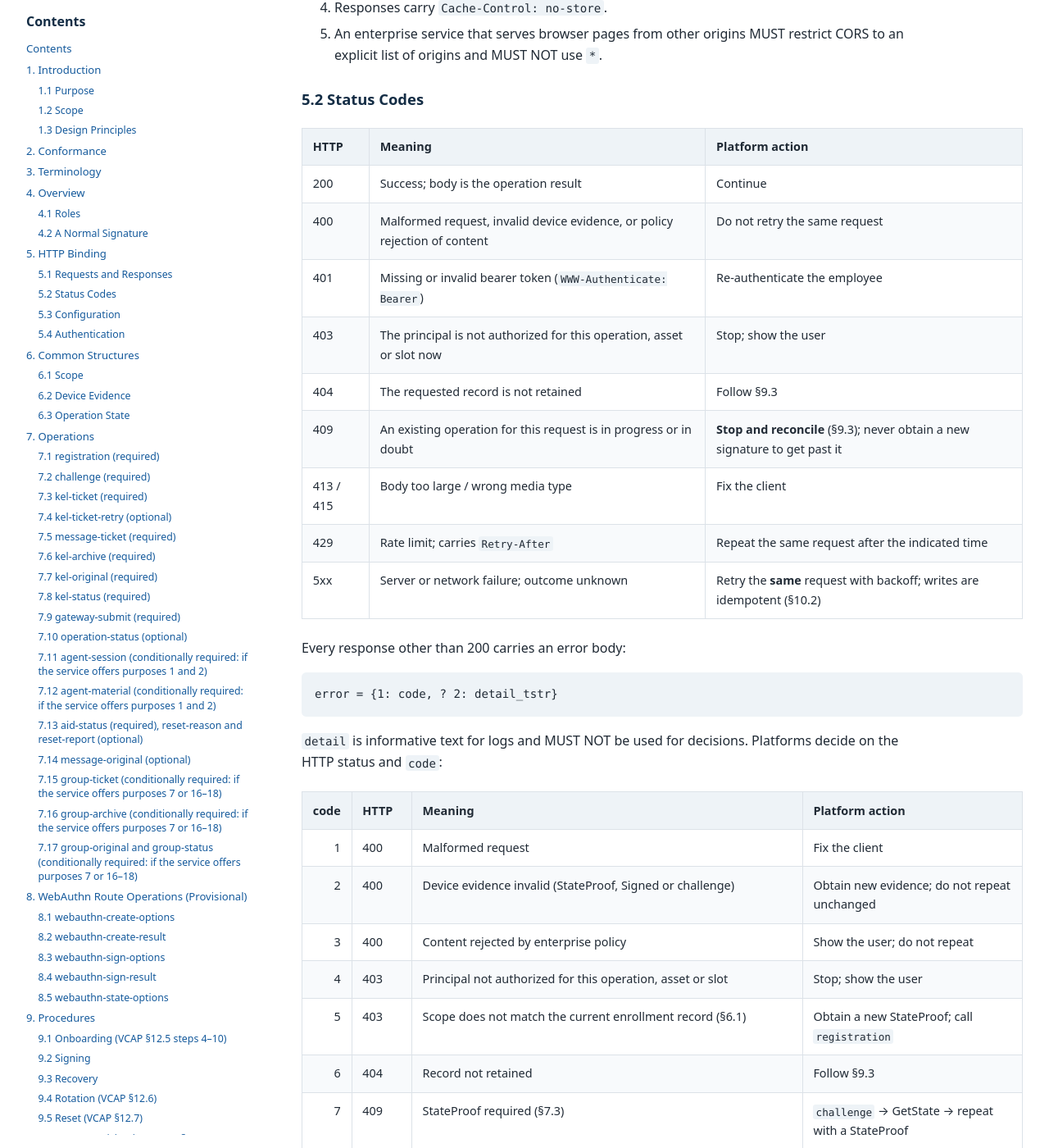
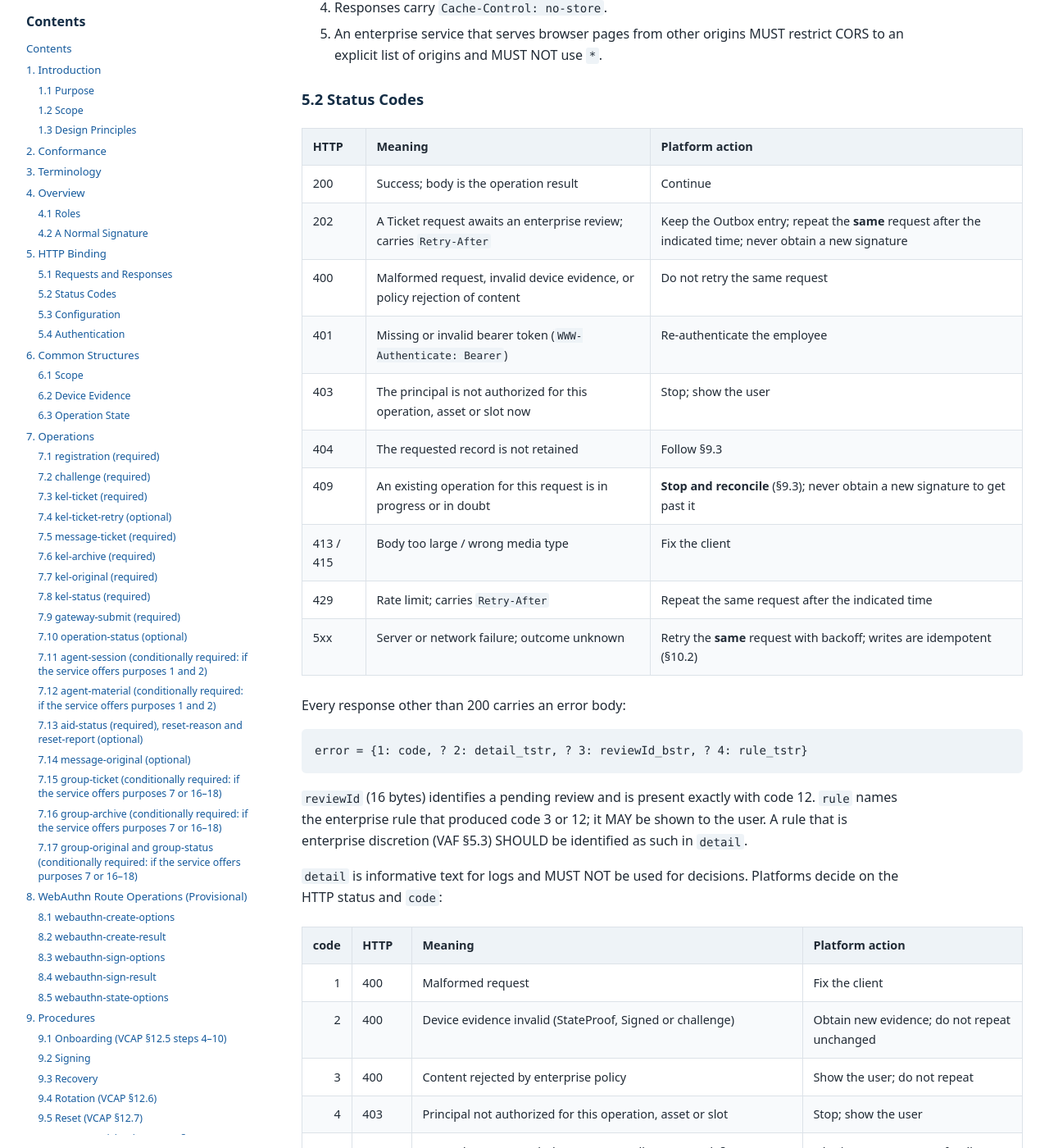
Before and after one commit to vlei-auth/vcap-ei, a Jekyll site: the page built from index.md, in a window 1280 px wide and 1400 px high, scrolled down 4750 px. Shown: the whole window at 82% size. Built offline with Jekyll 4.4.1, drawn with Linux system fonts in a browser that asks for light colours; some of the changed text lies outside the part shown.

Commit message:
Specify pending ticket review responses and decision audit records

````diff
--- a/vcap-ei-1.0.md
+++ b/vcap-ei-1.0.md
@@ -136,6 +136,7 @@ Platform                                 Enterprise service
 | HTTP | Meaning | Platform action |
 |---|---|---|
 | 200 | Success; body is the operation result | Continue |
+| 202 | A Ticket request awaits an enterprise review; carries `Retry-After` | Keep the Outbox entry; repeat the **same** request after the indicated time; never obtain a new signature |
 | 400 | Malformed request, invalid device evidence, or policy rejection of content | Do not retry the same request |
 | 401 | Missing or invalid bearer token (`WWW-Authenticate: Bearer`) | Re-authenticate the employee |
 | 403 | The principal is not authorized for this operation, asset or slot now | Stop; show the user |
@@ -148,8 +149,10 @@ Platform                                 Enterprise service
 Every response other than 200 carries an error body:
 
 ```
-error = {1: code, ? 2: detail_tstr}
+error = {1: code, ? 2: detail_tstr, ? 3: reviewId_bstr, ? 4: rule_tstr}
 ```
+
+`reviewId` (16 bytes) identifies a pending review and is present exactly with code 12. `rule` names the enterprise rule that produced code 3 or 12; it MAY be shown to the user. A rule that is enterprise discretion (VAF §5.3) SHOULD be identified as such in `detail`.
 
 `detail` is informative text for logs and MUST NOT be used for decisions. Platforms decide on the HTTP status and `code`:
 
@@ -166,6 +169,9 @@ error = {1: code, ? 2: detail_tstr}
 | 9 | 409 | Conflicts with a stored request (different original, challenge reuse) | Reconcile (§9.3) |
 | 10 | 429 / 5xx | Temporary failure | Repeat the same request |
 | 11 | 409 | The request needs group coordination first: a WORK rotation that would leave the slot outside a group's next-key commitment (VCAP §12.8 item 7.7) | Complete the pending group rotation, then repeat |
+| 12 | 202 | The request is retained and awaits an enterprise review | Repeat the same request after `Retry-After` |
+
+Only `kel-ticket`, `kel-ticket-retry`, `message-ticket` and `group-ticket` return code 12. While the review is pending, a repeated request with identical bytes returns code 12 with the same `reviewId`; after approval it returns the Ticket; after rejection it returns code 3. The service retains the request from the first code 12 response, so the review covers exactly those bytes; a request with different bytes is a new request.
 
 VCAP §2 (error precedence unspecified) applies equally here.
 
@@ -502,6 +508,7 @@ The service MUST meet VCAP §12.8 and VAF §5.3 and §8.2. In addition:
 
 1. It MUST select the role key itself from TrustConfig by the purpose's capability bit (Appendix B); the request carries no key choice.
 2. It MAY apply an enterprise-side issuance window to unused Tickets (for example refusing to deliver a stored Ticket after a time). Such a window is enterprise policy; the authenticator enforces the signature counter (VCAP §13.2 item 2).
+3. It MUST record, for each Ticket decision, the rule that decided it, and for a reviewed request the reviewer. A reviewer MUST NOT be the principal that made the request.
 
 ### 10.4 Archive
 
````
